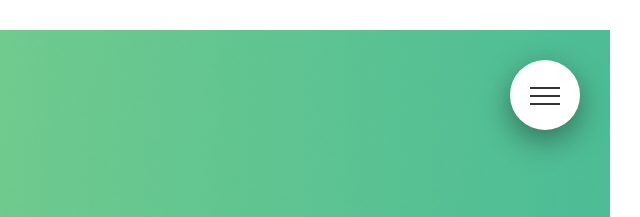
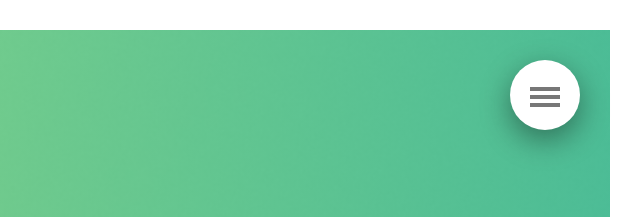
Before and after one commit to k-romero/summer-projs, a website: page natours/index.html in a window 1280 px wide. Shown: the top 217 px of the page, 640-1280 px from the left. Drawn offline with Linux system fonts and the light colour scheme.

Commit message:
fixed height of span elements in nav icon

```diff
--- a/natours/sass/layout/_navigation.scss
+++ b/natours/sass/layout/_navigation.scss
@@ -106,8 +106,8 @@
         &::before,
         &::after {
             width: 3rem;
-            height: 2px;
-            background-color: $color-grey-dark-3;
+            height: 3.5px;
+            background-color: $color-grey-dark;
             display: inline-block;
         }
 
```
Also changed, not shown: natours/css/style.css.
